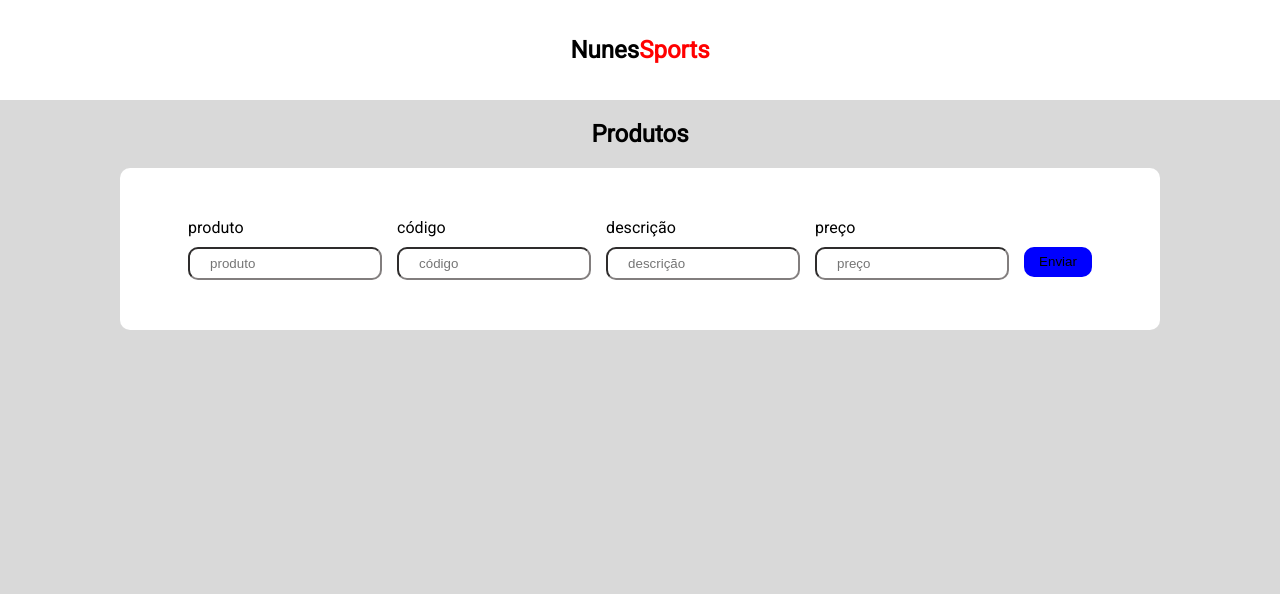
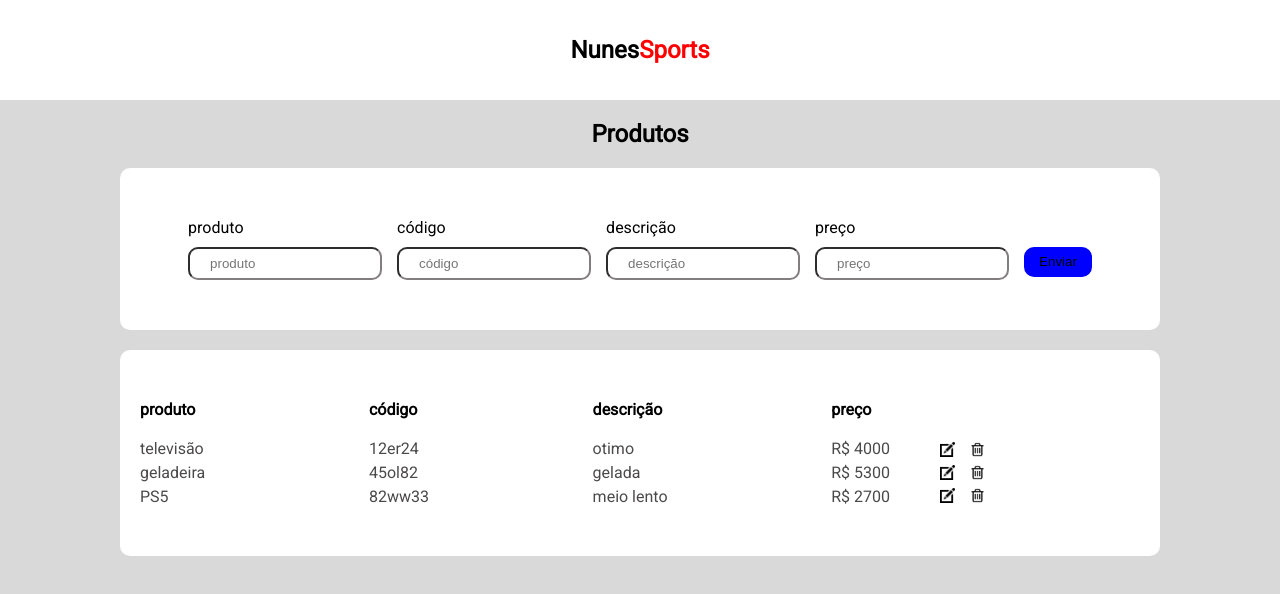
Before and after one commit to iagoPinheiro1401/nunes-sports, a Next.js app in the folder frontend/: page / in a window 1280 px wide. Shown: the top 594 px of the page. Built offline with nearby package versions, Linux system fonts and the light colour scheme.

Commit message:
created view for data

```diff
--- a/frontend/pages/index.jsx
+++ b/frontend/pages/index.jsx
@@ -3,6 +3,8 @@
 import Navbar from "../src/components/navbar/Navbar"
 import Input from "../src/components/form/input/Input"
 import Button from "../src/components/form/button/Button"
+import Title from "../src/components/tipography/titles/Titles"
+import H4 from "../src/components/tipography/h4/H4"
 
 const H3 = styled.h2`
   text-align: center;
@@ -25,6 +27,45 @@
   align-items: center;
   justify-content: center;
   margin-top: 20px;
+  flex-direction: column;
+  gap: 20px;
+`
+
+const Storage = styled.div`
+  display: flex;
+  width: 1000px;
+  border-radius: 10px;
+  background-color: white;
+  padding: 50px 20px;
+`
+
+const DataContainer = styled.div`
+  display: flex;
+  flex-direction: column;
+  gap: 5px;
+`
+
+const Data = styled.div`
+  width: 750px;
+  display: flex;
+  justify-content: space-between;
+`
+
+const Images = styled.div`
+  display: flex;
+  gap: 15px;
+`
+
+const ImagesContainer = styled.div`
+  display: flex;
+  flex-direction: column;
+  gap: 8px;
+  margin: 42px 0 0 50px;
+`
+
+const Img = styled.img`
+  cursor: pointer;
+  width: 15px;
 `
 
 function HomePage () {
@@ -41,6 +82,49 @@
           <Input placeholder="preço"/>
           <Button>Enviar</Button>
         </Form>
+
+        <Storage>
+          <Data>
+            <DataContainer>
+              <Title>produto</Title>
+              <H4>televisão</H4>
+              <H4>geladeira</H4>
+              <H4>PS5</H4>
+            </DataContainer>
+            <DataContainer>
+              <Title>código</Title>
+              <H4>12er24</H4>
+              <H4>45ol82</H4>
+              <H4>82ww33</H4>
+            </DataContainer>
+            <DataContainer>
+              <Title>descrição</Title>
+              <H4>otimo</H4>
+              <H4>gelada</H4>
+              <H4>meio lento</H4>
+            </DataContainer>
+            <DataContainer>
+              <Title>preço</Title>
+              <H4>R$ 4000</H4>
+              <H4>R$ 5300</H4>
+              <H4>R$ 2700</H4>
+            </DataContainer>
+          </Data>
+          <ImagesContainer>
+            <Images>
+              <Img src="edit.png" width="20px"/>
+              <Img src="delete.webp" width="20px"/>
+            </Images>
+            <Images>
+              <Img src="edit.png" width="20px"/>
+              <Img src="delete.webp" width="20px"/>
+            </Images>
+            <Images>
+              <Img src="edit.png" width="20px"/>
+              <Img src="delete.webp" width="20px"/>
+            </Images>
+          </ImagesContainer>
+        </Storage>
       </FormContainer>
     </>
   )
--- /dev/null
+++ b/frontend/src/components/tipography/h4/H4.jsx
@@ -0,0 +1,8 @@
+import styled from "styled-components"
+
+const H4 = styled.h4`
+    color: #4c4949;
+    font-weight: lighter;
+`
+
+export default H4
--- /dev/null
+++ b/frontend/src/components/tipography/titles/Titles.jsx
@@ -0,0 +1,8 @@
+import styled from "styled-components"
+
+const Title = styled.h4`
+    font-weight: bold;
+    margin-bottom: 15px;
+`
+
+export default Title
```
Also changed, not shown: frontend/public/delete.webp (added), frontend/public/edit.png (added).
